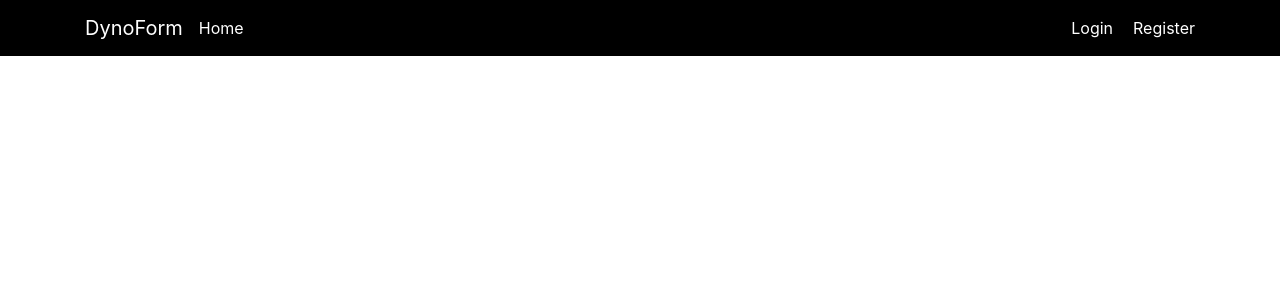
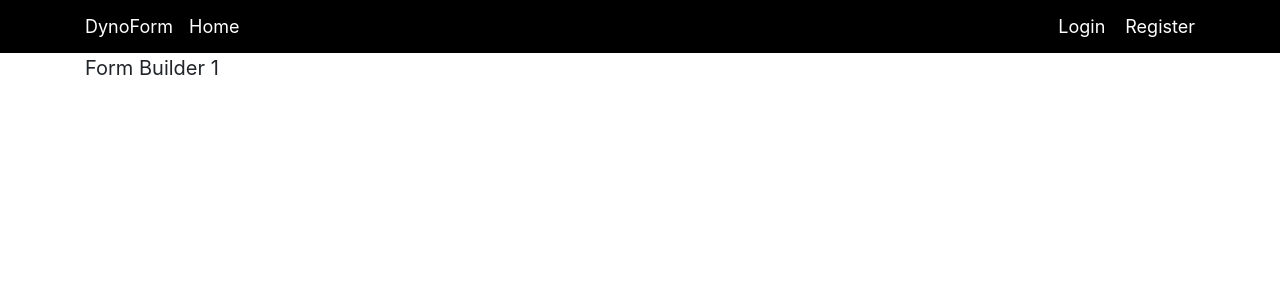
Before and after one commit to AlexCharlton93/react-base-project, a React (Create React App) app: page /forms/1 in a window 1280 px wide. Shown: the top 300 px of the page. Built offline with nearby package versions, Linux system fonts and the light colour scheme.

Commit message:
Added forms and form builder pages

```diff
--- /dev/null
+++ b/src/Pages/FormBuilder.js
@@ -0,0 +1,22 @@
+import React from "react";
+import { useParams } from "react-router-dom";
+import styled from "styled-components";
+import { Container } from "react-bootstrap";
+
+const ComponentWrapper = styled.section`
+  p {
+    font-size: 20px;
+  }
+`;
+
+export default function FormBuilder() {
+  let { id } = useParams();
+
+  return (
+    <ComponentWrapper>
+      <Container>
+        <p>Form Builder {id}</p>
+      </Container>
+    </ComponentWrapper>
+  );
+}
--- /dev/null
+++ b/src/Pages/Forms.js
@@ -0,0 +1,19 @@
+import React from "react";
+import styled from 'styled-components';
+import { Container } from "react-bootstrap";
+
+const ComponentWrapper = styled.section`
+  p {
+    font-size: 20px;
+  }
+`;
+
+export default function Forms() {
+  return (
+    <ComponentWrapper>
+      <Container>
+        <p>Forms</p>
+      </Container>
+    </ComponentWrapper>
+  );
+}
--- a/src/common/header/Header.js
+++ b/src/common/header/Header.js
@@ -8,11 +8,18 @@ const HeaderWrapper = styled.section`
     background: black;
     a {
       color: white;
+      text-decoration: none;
+      font-size: 18px;
+
+      &:hover {
+        color: red;
+      }
     }
+
     .navbar-brand {
       color: white;
       &:hover {
-        color: blue;
+        color: red;
       }
     }
   }
@@ -21,6 +28,7 @@ const HeaderWrapper = styled.section`
 const NavRight = styled.section`
     a {
       padding-left: 20px;
+      text-decoration: none;
     }
 `;
 
--- a/src/common/routes/routes.js
+++ b/src/common/routes/routes.js
@@ -6,6 +6,8 @@ import {
 import Home from '../../Pages/Home'
 import Login from '../../Pages/Login';
 import Register from '../../Pages/Register';
+import Forms from '../../Pages/Forms';
+import FormBuilder from '../../Pages/FormBuilder';
 
 export default function Routes() {
     return (
@@ -19,6 +21,12 @@ export default function Routes() {
             <Route path="/register">
               <Register />
             </Route>
+            <Route path="/forms/:id">
+              <FormBuilder />
+            </Route>
+            <Route path="/forms">
+              <Forms />
+            </Route>
         </Switch>
     );
 }
```
